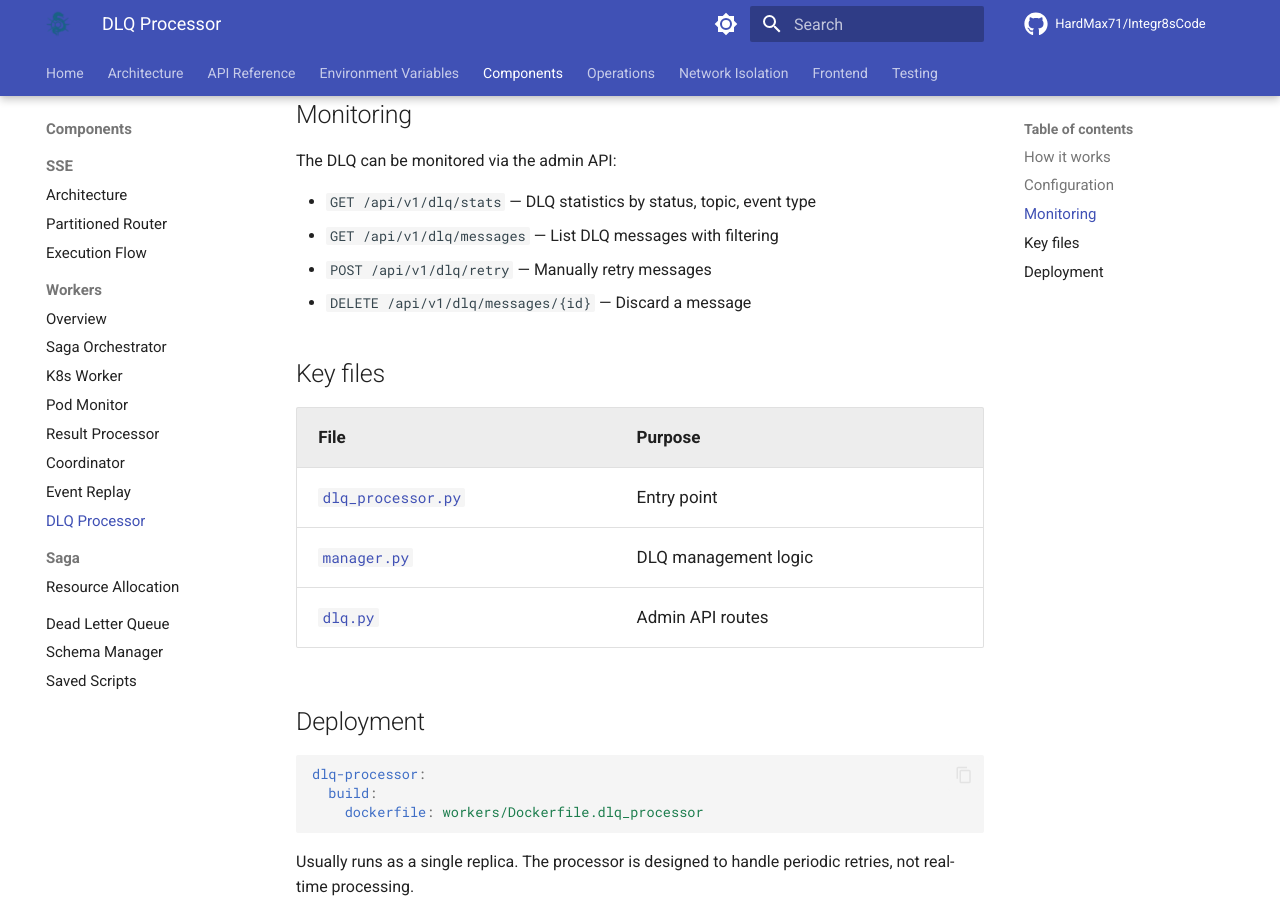
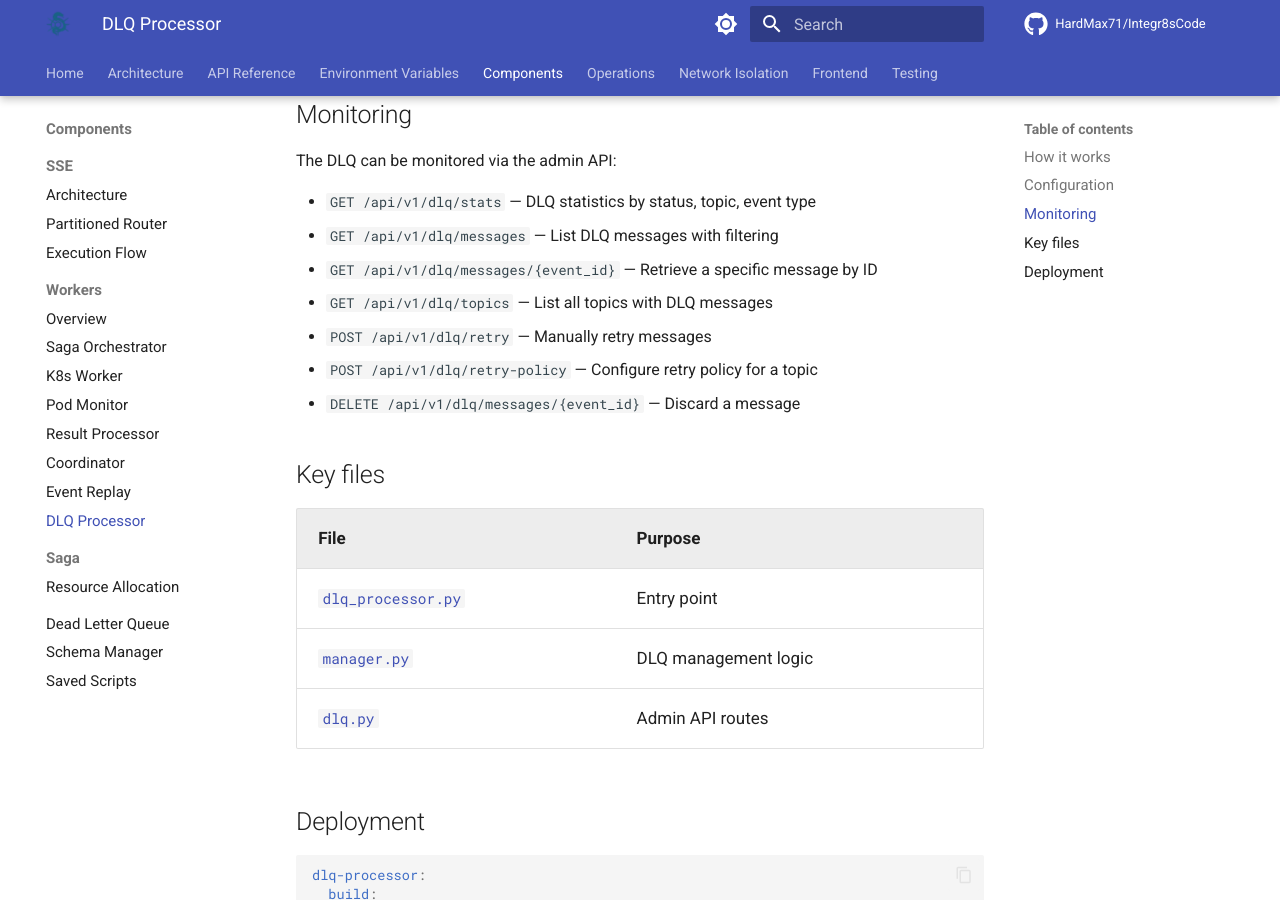
Before and after one commit to HardMax71/Integr8sCode, an MkDocs documentation site: the page built from docs/components/workers/dlq_processor.md, in a window 1280 px wide and 900 px high, scrolled down 1454 px. Built offline with MkDocs 1.6.1 and Material for MkDocs 9.7.7, drawn with Linux system fonts in a browser that asks for light colours; comment, search, counter and statistics services are not loaded.

Commit message:
added more docs

```diff
--- a/docs/components/workers/dlq_processor.md
+++ b/docs/components/workers/dlq_processor.md
@@ -43,8 +43,11 @@ The DLQ can be monitored via the admin API:
 
 - `GET /api/v1/dlq/stats` — DLQ statistics by status, topic, event type
 - `GET /api/v1/dlq/messages` — List DLQ messages with filtering
+- `GET /api/v1/dlq/messages/{event_id}` — Retrieve a specific message by ID
+- `GET /api/v1/dlq/topics` — List all topics with DLQ messages
 - `POST /api/v1/dlq/retry` — Manually retry messages
-- `DELETE /api/v1/dlq/messages/{id}` — Discard a message
+- `POST /api/v1/dlq/retry-policy` — Configure retry policy for a topic
+- `DELETE /api/v1/dlq/messages/{event_id}` — Discard a message
 
 ## Key files
 
```
